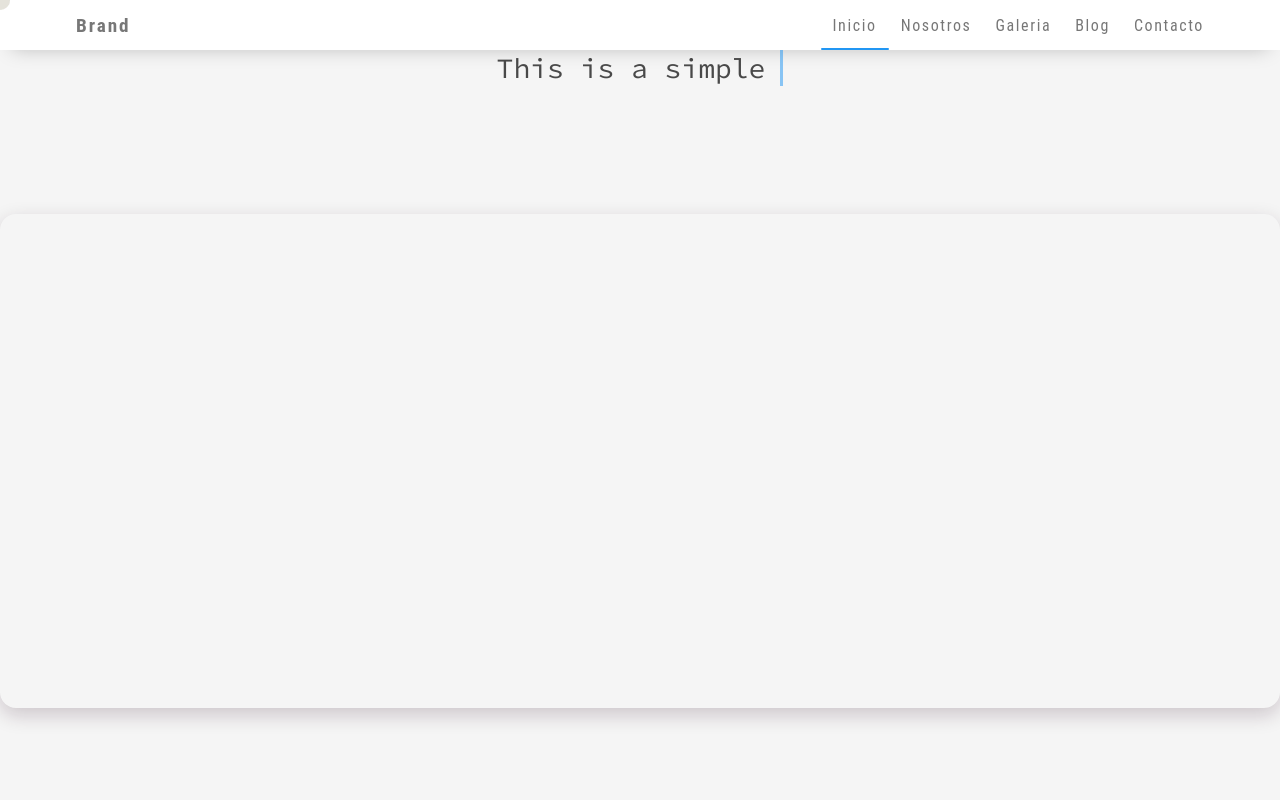
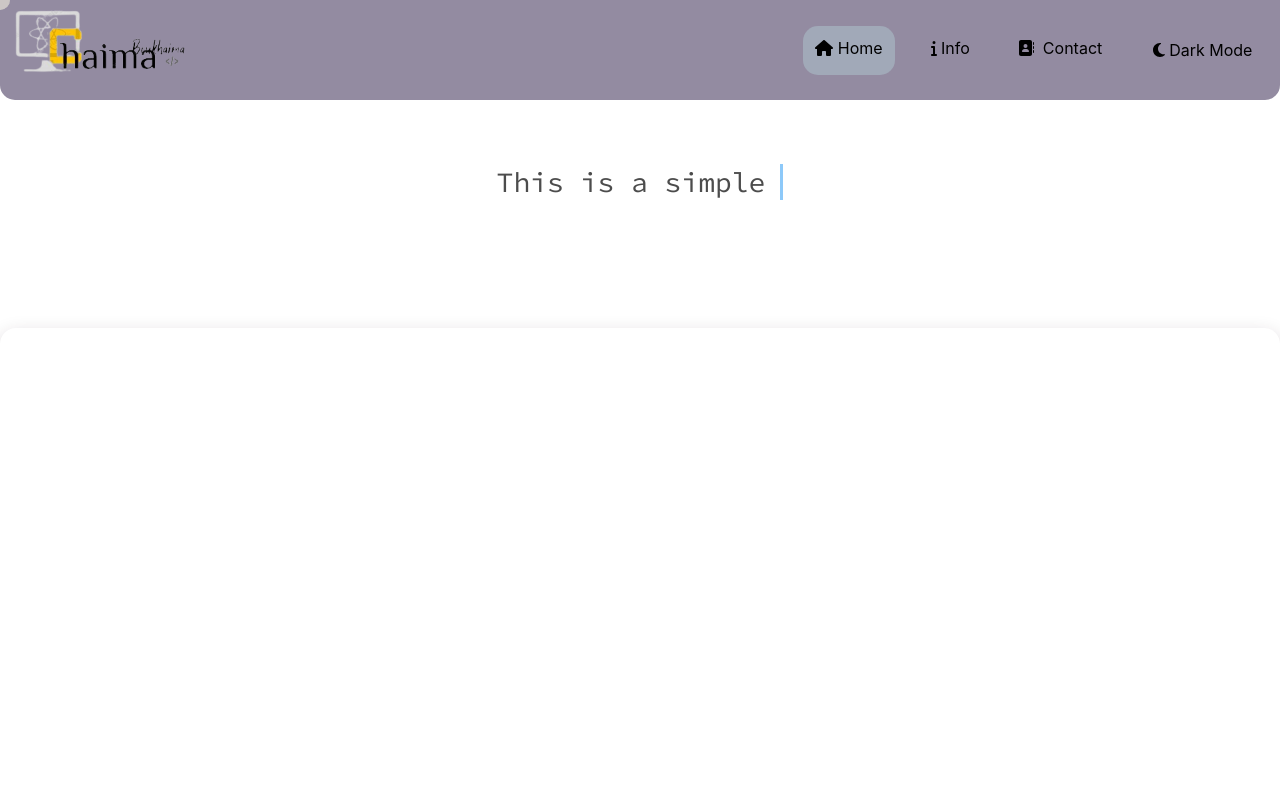
Before and after one commit to boukhaimaboukhaima/portfoliochaimae, a React (Create React App) app in the folder my-react-app/: page / in a window 1280 px wide. Shown: the top 800 px of the page. Built offline with nearby package versions, Linux system fonts and the light colour scheme.

Commit message:
navbar diyale el khera
navbar

```diff
--- a/my-react-app/src/App.js
+++ b/my-react-app/src/App.js
@@ -1,6 +1,6 @@
 
 import React, { useState, useEffect } from 'react';
-import Header from './components/header';
+import Navbar from './components/Navrab';
 import LoadingPage from './components/loadingpage';
 import { usePointerPosition } from './components/usePointerPosition';
 import { useDelayedValue } from './components/useDelayedValue';
@@ -68,7 +68,7 @@ const App = () => {
       ) : (
         // Render the main content of your app
         <>
-          <Header/>
+          <Navbar/>
           {/* Include the Canvas component */}
           <Body/>
           <Card/>
--- a/my-react-app/src/Body.css
+++ b/my-react-app/src/Body.css
@@ -1,10 +1,12 @@
 @import url('https://fonts.googleapis.com/css?family=Source+Code+Pro');
 
 body{
-  padding: 40px;
+  padding: 50px;
 
 }
-
+.container{
+ margin-top: 5%;
+}
 .p2 {
 
   border-right: solid 3px #2196f3;
```
